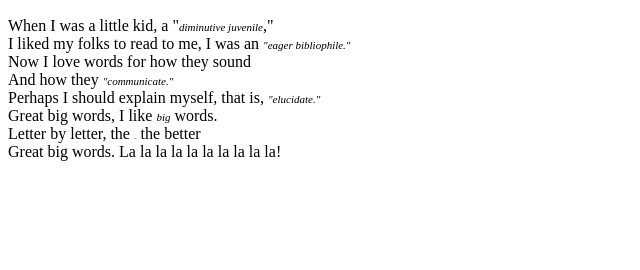
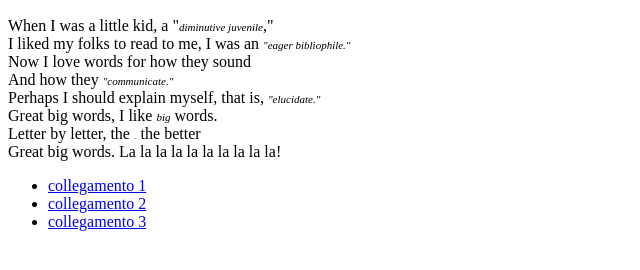
Before and after one commit to davidpalazz/index.html, a plain HTML site: page index.html in a window 1280 px wide. Shown: the part 96-366 px from the top of the page, without its empty margins (0-640 px from the left). Drawn offline with Linux system fonts and the light colour scheme.

Commit message:
inserimento link

```diff
--- a/index.html
+++ b/index.html
@@ -29,5 +29,11 @@ Great big words, I like <em class="big">big</em> words. <br>
 Letter by letter, the <em class="bigger">bigger</em> the better <br>
 Great big words. La la la la la la la la la la!</p>
 
-    </body>
+<ul>
+    <li><a href="collegamento 1">collegamento 1</a></li>
+    <li><a href="collegamento 2">collegamento 2</a></li>
+    <li><a href="collegamento 3">collegamento 3</a></li>
+</ul>
+
+</body>
 </html>
```
Also changed, not shown: 3 other files.
